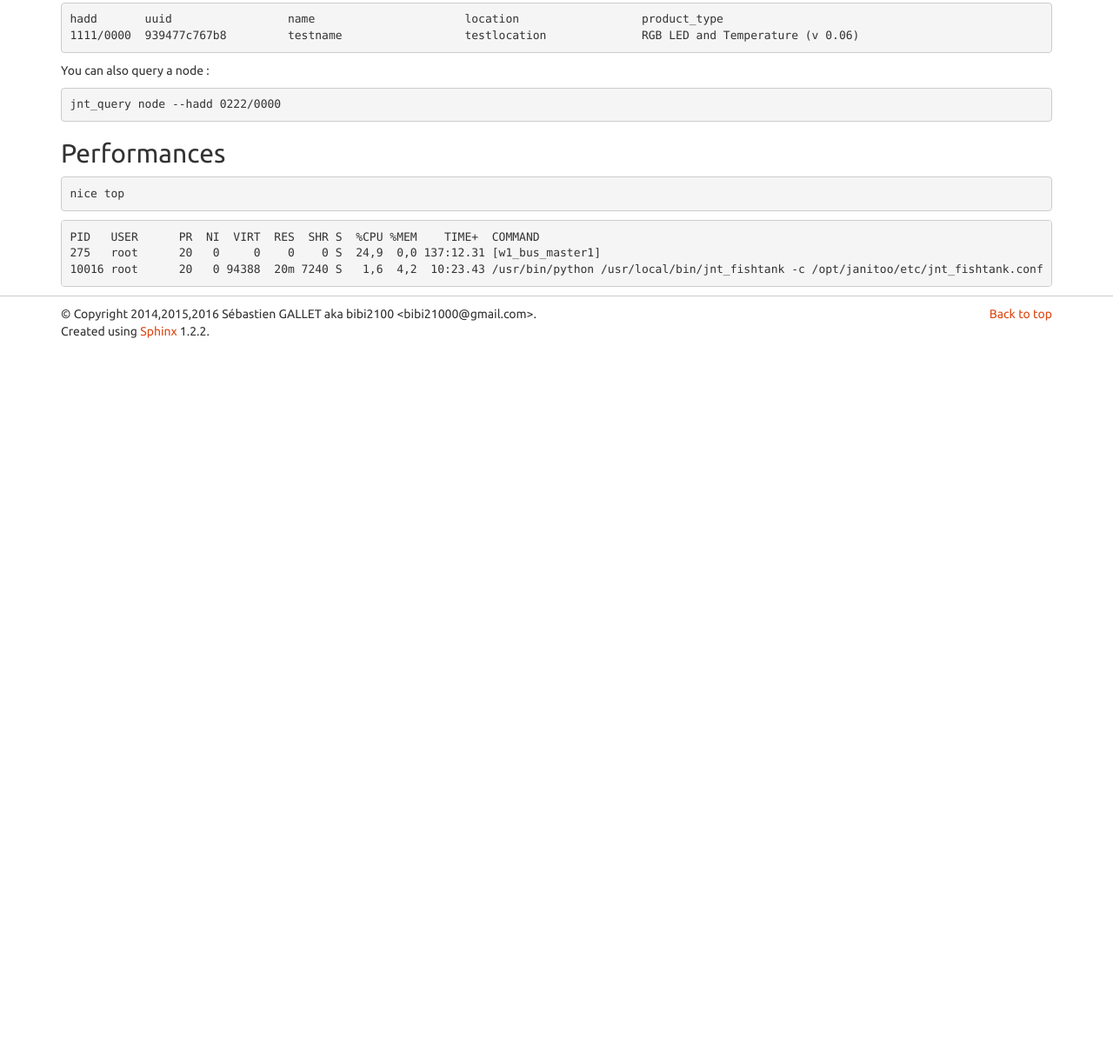
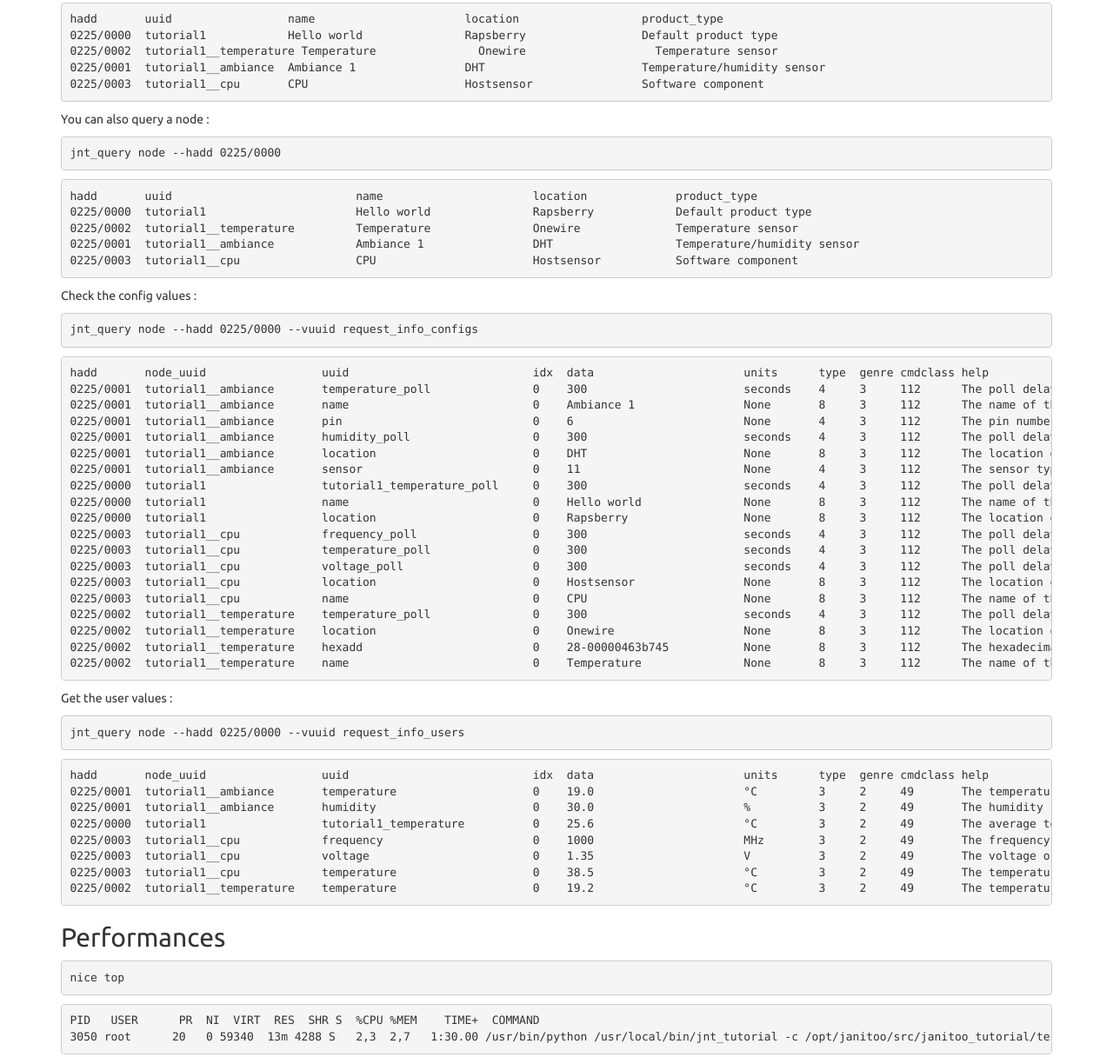
Before and after one commit to bibi21000/janitoo_tutorial, a plain HTML site: page HELLOWORLDV2.html in a window 1280 px wide. Shown: the part 5582-6798 px from the top of the page at 87% size. Before the commit the page ends 5983 px from the top, so only its background shows below. Drawn offline with Linux system fonts and the light colour scheme.

Commit message:
Auto-commit documentation

```diff
--- a/HELLOWORLDV2.html
+++ b/HELLOWORLDV2.html
@@ -456,11 +456,60 @@ cp /opt/janitoo/src/janitoo_tutorial/tests/data/helloworldv2.conf .
 </div>
 <p>You should receive the list of nodes availables on your server :</p>
 <div class="code bash highlight-python"><div class="highlight"><pre>hadd       uuid                 name                      location                  product_type
-1111/0000  939477c767b8         testname                  testlocation              RGB LED and Temperature (v 0.06)
+0225/0000  tutorial1            Hello world               Rapsberry                 Default product type
+0225/0002  tutorial1__temperature Temperature               Onewire                   Temperature sensor
+0225/0001  tutorial1__ambiance  Ambiance 1                DHT                       Temperature/humidity sensor
+0225/0003  tutorial1__cpu       CPU                       Hostsensor                Software component
 </pre></div>
 </div>
 <p>You can also query a node :</p>
-<div class="code bash highlight-python"><div class="highlight"><pre>jnt_query node --hadd 0222/0000
+<div class="code bash highlight-python"><div class="highlight"><pre>jnt_query node --hadd 0225/0000
+</pre></div>
+</div>
+<div class="code bash highlight-python"><div class="highlight"><pre>hadd       uuid                           name                      location             product_type
+0225/0000  tutorial1                      Hello world               Rapsberry            Default product type
+0225/0002  tutorial1__temperature         Temperature               Onewire              Temperature sensor
+0225/0001  tutorial1__ambiance            Ambiance 1                DHT                  Temperature/humidity sensor
+0225/0003  tutorial1__cpu                 CPU                       Hostsensor           Software component
+</pre></div>
+</div>
+<p>Check the config values :</p>
+<div class="code bash highlight-python"><div class="highlight"><pre>jnt_query node --hadd 0225/0000 --vuuid request_info_configs
+</pre></div>
+</div>
+<div class="code bash highlight-python"><div class="highlight"><pre>hadd       node_uuid                 uuid                           idx  data                      units      type  genre cmdclass help
+0225/0001  tutorial1__ambiance       temperature_poll               0    300                       seconds    4     3     112      The poll delay of the value
+0225/0001  tutorial1__ambiance       name                           0    Ambiance 1                None       8     3     112      The name of the node
+0225/0001  tutorial1__ambiance       pin                            0    6                         None       4     3     112      The pin number on the board
+0225/0001  tutorial1__ambiance       humidity_poll                  0    300                       seconds    4     3     112      The poll delay of the value
+0225/0001  tutorial1__ambiance       location                       0    DHT                       None       8     3     112      The location of the node
+0225/0001  tutorial1__ambiance       sensor                         0    11                        None       4     3     112      The sensor type : 11,22,2302
+0225/0000  tutorial1                 tutorial1_temperature_poll     0    300                       seconds    4     3     112      The poll delay of the value
+0225/0000  tutorial1                 name                           0    Hello world               None       8     3     112      The name of the node
+0225/0000  tutorial1                 location                       0    Rapsberry                 None       8     3     112      The location of the node
+0225/0003  tutorial1__cpu            frequency_poll                 0    300                       seconds    4     3     112      The poll delay of the value
+0225/0003  tutorial1__cpu            temperature_poll               0    300                       seconds    4     3     112      The poll delay of the value
+0225/0003  tutorial1__cpu            voltage_poll                   0    300                       seconds    4     3     112      The poll delay of the value
+0225/0003  tutorial1__cpu            location                       0    Hostsensor                None       8     3     112      The location of the node
+0225/0003  tutorial1__cpu            name                           0    CPU                       None       8     3     112      The name of the node
+0225/0002  tutorial1__temperature    temperature_poll               0    300                       seconds    4     3     112      The poll delay of the value
+0225/0002  tutorial1__temperature    location                       0    Onewire                   None       8     3     112      The location of the node
+0225/0002  tutorial1__temperature    hexadd                         0    28-00000463b745           None       8     3     112      The hexadecimal address of the DS18B20
+0225/0002  tutorial1__temperature    name                           0    Temperature               None       8     3     112      The name of the node
+</pre></div>
+</div>
+<p>Get the user values :</p>
+<div class="code bash highlight-python"><div class="highlight"><pre>jnt_query node --hadd 0225/0000 --vuuid request_info_users
+</pre></div>
+</div>
+<div class="code bash highlight-python"><div class="highlight"><pre>hadd       node_uuid                 uuid                           idx  data                      units      type  genre cmdclass help
+0225/0001  tutorial1__ambiance       temperature                    0    19.0                      °C         3     2     49       The temperature
+0225/0001  tutorial1__ambiance       humidity                       0    30.0                      %          3     2     49       The humidity
+0225/0000  tutorial1                 tutorial1_temperature          0    25.6                      °C         3     2     49       The average temperature of tutorial. Can be use as a good quality source for a thermostat.
+0225/0003  tutorial1__cpu            frequency                      0    1000                      MHz        3     2     49       The frequency of the CPU
+0225/0003  tutorial1__cpu            voltage                        0    1.35                      V          3     2     49       The voltage of the CPU
+0225/0003  tutorial1__cpu            temperature                    0    38.5                      °C         3     2     49       The temperature of the CPU
+0225/0002  tutorial1__temperature    temperature                    0    19.2                      °C         3     2     49       The temperature
 </pre></div>
 </div>
 </div>
@@ -470,8 +519,7 @@ cp /opt/janitoo/src/janitoo_tutorial/tests/data/helloworldv2.conf .
 </pre></div>
 </div>
 <div class="code bash highlight-python"><div class="highlight"><pre>PID   USER      PR  NI  VIRT  RES  SHR S  %CPU %MEM    TIME+  COMMAND
-275   root      20   0     0    0    0 S  24,9  0,0 137:12.31 [w1_bus_master1]
-10016 root      20   0 94388  20m 7240 S   1,6  4,2  10:23.43 /usr/bin/python /usr/local/bin/jnt_fishtank -c /opt/janitoo/etc/jnt_fishtank.conf restart
+3050 root      20   0 59340  13m 4288 S   2,3  2,7   1:30.00 /usr/bin/python /usr/local/bin/jnt_tutorial -c /opt/janitoo/src/janitoo_tutorial/tests/data/helloworldv
 </pre></div>
 </div>
 </div>
```
Also changed, not shown: _sources/HELLOWORLDV2.txt, searchindex.js.
